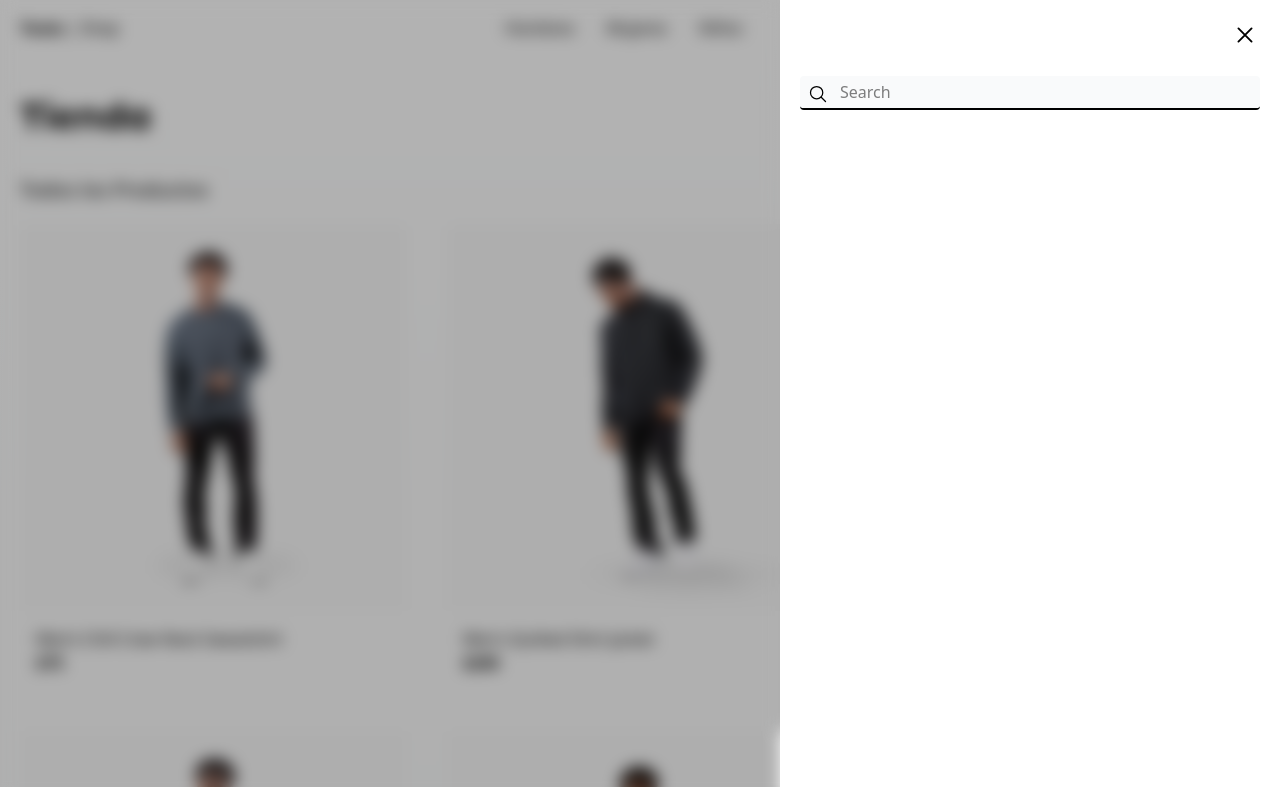
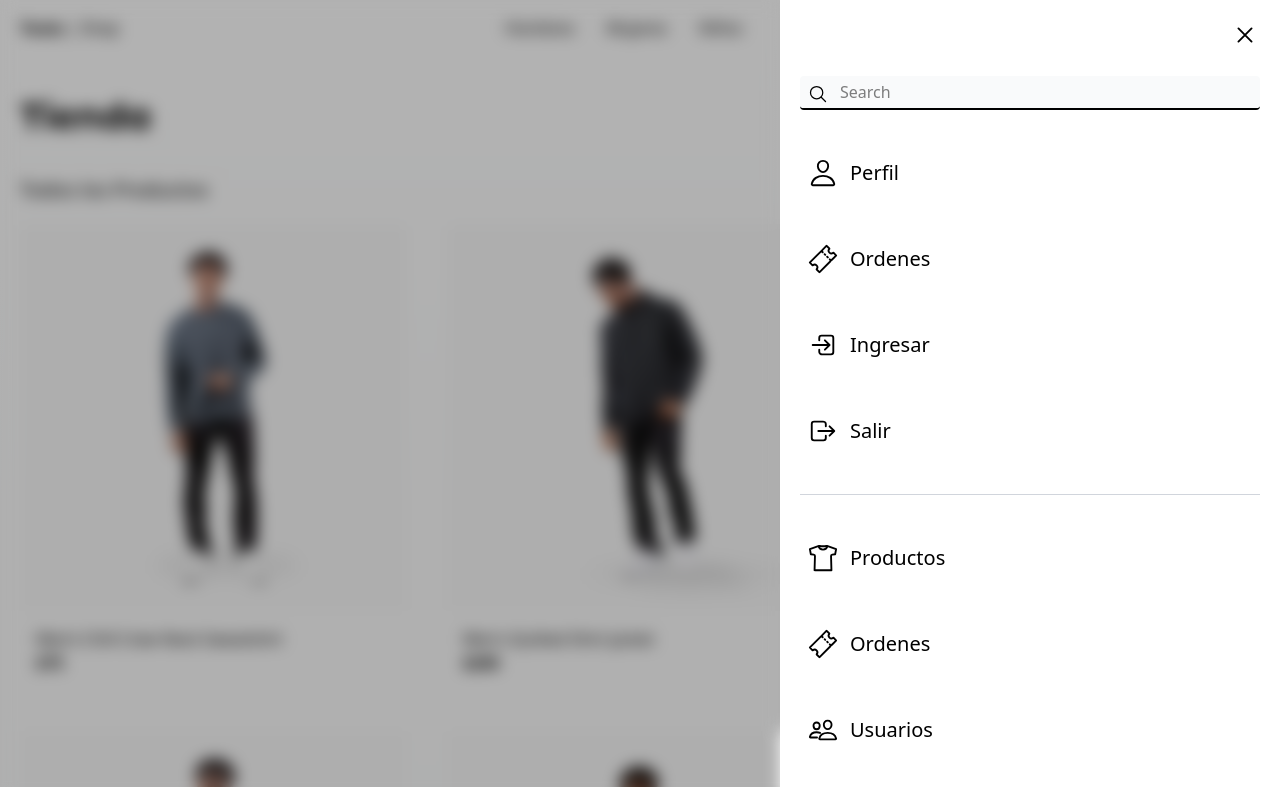
Before and after one commit to b4dow/tesloShop, a Next.js app: page / in a window 1280 px wide. Shown: the top 787 px of the page. Built offline with nearby package versions, Linux system fonts and the light colour scheme.

Commit message:
add component sideLink and add Sidebar icon

```diff
--- a/src/components/ui/sidebar/Sidebar.tsx
+++ b/src/components/ui/sidebar/Sidebar.tsx
@@ -1,5 +1,16 @@
 "use client";
-import { IoCloseOutline, IoSearchOutline } from "react-icons/io5";
+import Link from "next/link";
+import {
+  IoCloseOutline,
+  IoLogInOutline,
+  IoLogOutOutline,
+  IoPeopleOutline,
+  IoPersonOutline,
+  IoSearchOutline,
+  IoShirtOutline,
+  IoTicketOutline,
+} from "react-icons/io5";
+import { LinkSide } from "./components";
 
 export const Sidebar = () => {
   return (
@@ -29,6 +40,43 @@ export const Sidebar = () => {
             className="w-full bg-gray-50 rounded pl-10 py-1 pr-10 border-b-2 border-gray-20 focus:outline-none focus:border-blue-500"
           />
         </div>
+
+        {/* Menu */}
+        <LinkSide
+          title="Perfil"
+          href="/"
+          icon={<IoPersonOutline size={30} />}
+        />
+
+        <LinkSide
+          title="Ordenes"
+          href="/"
+          icon={<IoTicketOutline size={30} />}
+        />
+        <LinkSide
+          title="Ingresar"
+          href="/"
+          icon={<IoLogInOutline size={30} />}
+        />
+        <LinkSide title="Salir" icon={<IoLogOutOutline size={30} />} href="/" />
+
+        {/* Line Separator */}
+        <div className="w-full h-px bg-gray-300 my-10" />
+        <LinkSide
+          title="Productos"
+          icon={<IoShirtOutline size={30} />}
+          href="/"
+        />
+        <LinkSide
+          title="Ordenes"
+          icon={<IoTicketOutline size={30} />}
+          href="/"
+        />
+        <LinkSide
+          title="Usuarios"
+          icon={<IoPeopleOutline size={30} />}
+          href="/"
+        />
       </nav>
     </div>
   );
--- /dev/null
+++ b/src/components/ui/sidebar/components/LinkSide.tsx
@@ -0,0 +1,19 @@
+import Link from "next/link";
+
+interface Props {
+  title: string;
+  href: string;
+  icon: React.ReactNode;
+}
+
+export const LinkSide = ({ title, href, icon }: Props) => {
+  return (
+    <Link
+      href={href}
+      className="flex items-center mt-10 p-2 hover:bg-gray-200 rounded transition-all"
+    >
+      {icon}
+      <span className="ml-3 text-xl ">{title}</span>
+    </Link>
+  );
+};
--- /dev/null
+++ b/src/components/ui/sidebar/components/index.ts
@@ -0,0 +1 @@
+export * from "./LinkSide";
```
